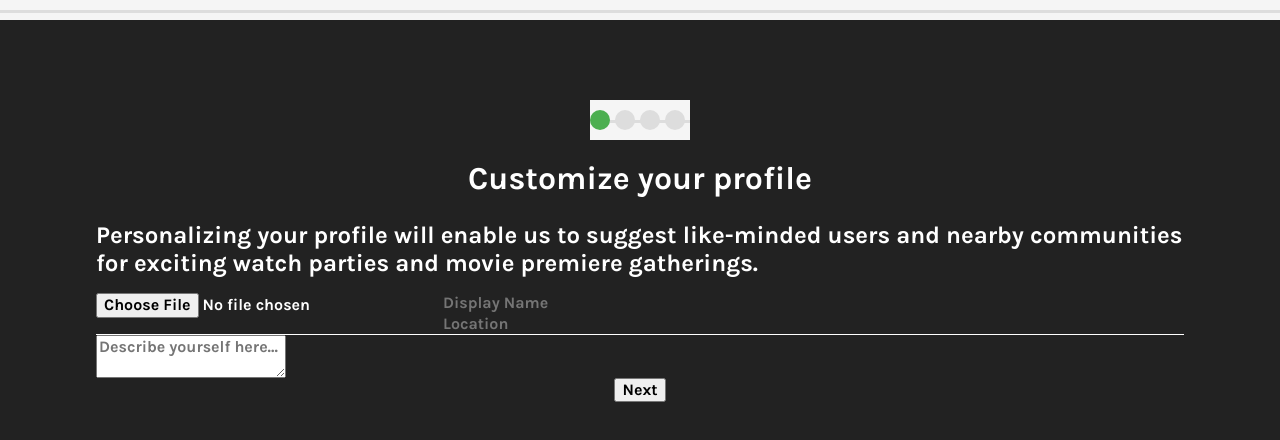
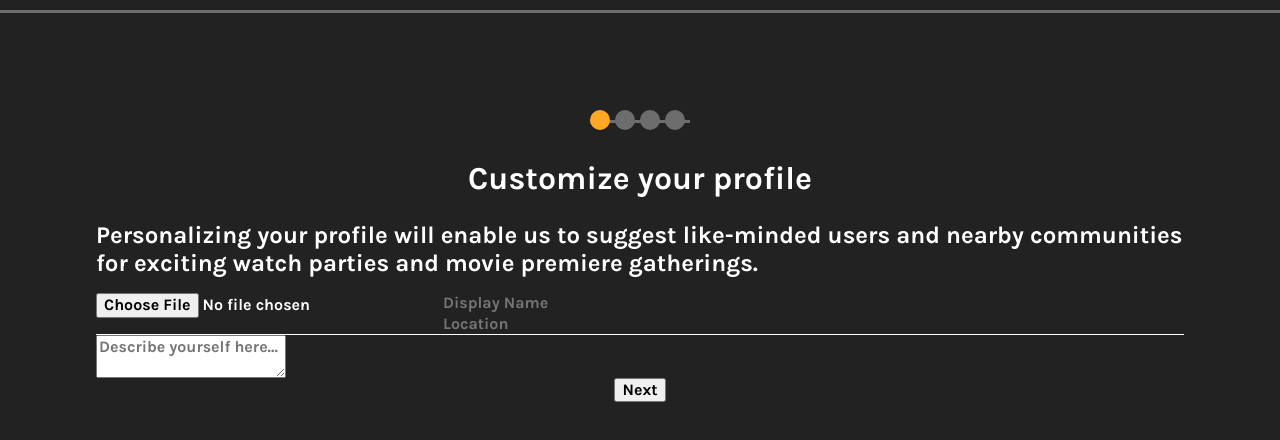
Before and after one commit to acsolis896/new-RT, a React (Vite) app: page / in a window 1280 px wide. Shown: the top 440 px of the page. Built offline with nearby package versions, Linux system fonts and the light colour scheme.

Commit message:
css changes

```diff
--- a/style.css
+++ b/style.css
@@ -15,7 +15,7 @@ body {
     justify-content: start;
     align-items: center;
     padding: 10px 0;
-    background-color: #f5f5f5; /* optional background color */
+    background-color: transparent; /* optional background color */
     position: relative;
 }
 
@@ -26,7 +26,7 @@ body {
     left: 0;
     right: 0;
     height: 3px; /* adjust the height as needed */
-    background-color: #ddd; /* color of the line */
+    background-color: #6D6D6D; /* color of the line */
     z-index: 1; /* make sure it's behind the dots */
 }
 
@@ -35,13 +35,13 @@ body {
     height: 20px;
     border-radius: 50%;
     margin-right: 5px;
-    background-color: #ddd;
+    background-color: #6D6D6D;
     position: relative; /* make it on top of the line */
     z-index: 2; /* ensure dot is above the line */
 }
 
 .dot.completed {
-    background-color: #4CAF50;
+    background-color: #FFA724;
 }
 
 /* MAIN COMPONENT */
```
